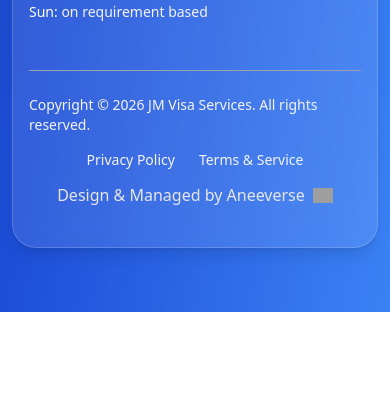
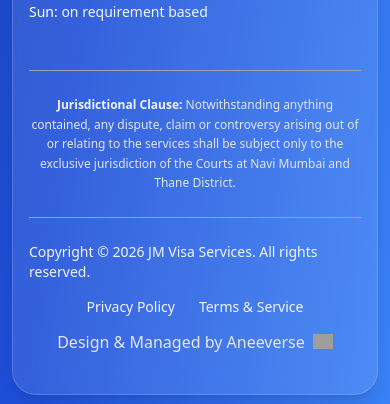
Before and after one commit to AneeVerse/JM-Visa, a Next.js app: page /about in a window 390 px wide. Shown: the part 6793-7197 px from the top of the page. Before the commit the page ends 7105 px from the top, so only its background shows below. Built offline with nearby package versions, Linux system fonts and the light colour scheme; no server answers; grey boxes are pictures that could not be loaded.

Commit message:
feat: create responsive Footer component with navigation links and contact details

```diff
--- a/src/components/layout/Footer.jsx
+++ b/src/components/layout/Footer.jsx
@@ -171,8 +171,19 @@ const Footer = () => {
           </div>
         </div>
 
+        {/* Jurisdictional Clause */}
+        <div className="border-t border-gray-400 mt-12 pt-6">
+          <p className="text-xs text-gray-300 leading-relaxed text-center md:text-left">
+            <span className="font-semibold text-gray-100">Jurisdictional Clause:</span>{" "}
+            Notwithstanding anything contained, any dispute, claim or controversy
+            arising out of or relating to the services shall be subject only to
+            the exclusive jurisdiction of the Courts at Navi Mumbai and Thane
+            District.
+          </p>
+        </div>
+
         {/* Divider */}
-        <div className="border-t border-gray-400 mt-12 pt-6 flex flex-col md:flex-row justify-between items-center">
+        <div className="mt-6 pt-6 border-t border-gray-400 flex flex-col md:flex-row justify-between items-center">
           <p className="text-sm text-gray-100">
             Copyright © {new Date().getFullYear()} JM Visa Services. All rights reserved.
           </p>
```
